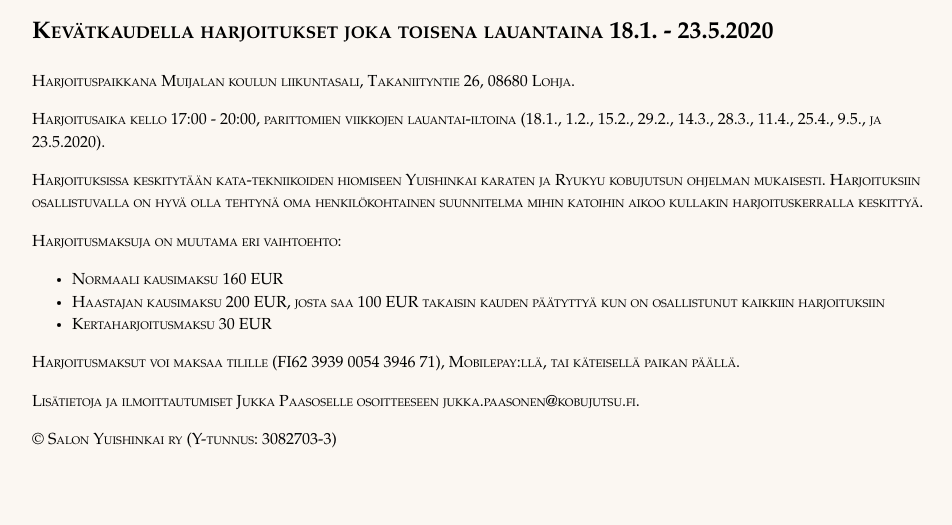
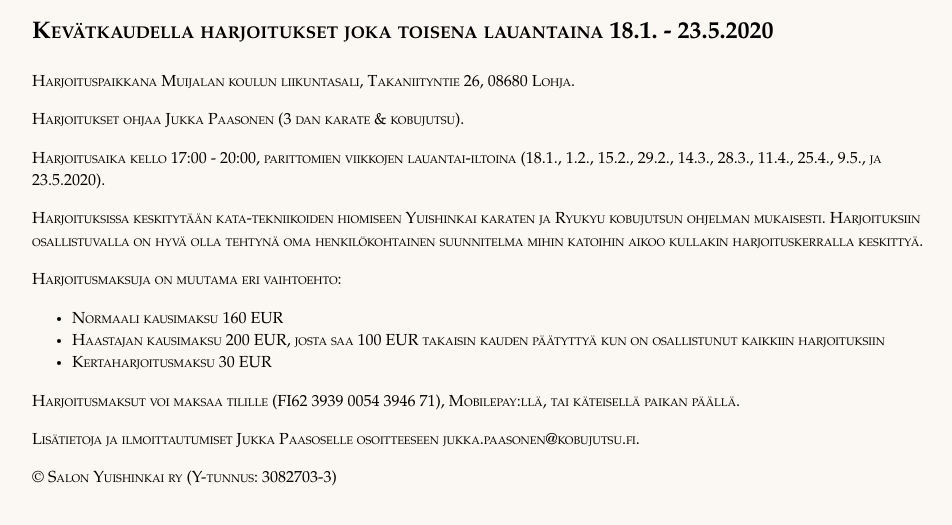
Before and after one commit to paazmaya/salo.kobujutsu.fi, a plain HTML site: page public/index.html in a window 1280 px wide. Shown: the part 201-726 px from the top of the page, without its empty margins (160-1112 px from the left). Drawn offline with Linux system fonts and the light colour scheme.

Commit message:
Who is teaching?

```diff
--- a/public/index.html
+++ b/public/index.html
@@ -55,6 +55,7 @@
     <section>
       <h2>Kevätkaudella harjoitukset joka toisena lauantaina 18.1. - 23.5.2020</h2>
       <p>Harjoituspaikkana Muijalan koulun liikuntasali, Takaniityntie 26, 08680 Lohja.</p>
+      <p>Harjoitukset ohjaa Jukka Paasonen (3 dan karate &amp; kobujutsu).</p>
       <p>Harjoitusaika kello 17:00 - 20:00, parittomien viikkojen lauantai-iltoina (18.1., 1.2., 15.2., 29.2., 14.3., 28.3., 11.4., 25.4., 9.5., ja 23.5.2020).</p>
       <p>Harjoituksissa keskitytään kata-tekniikoiden hiomiseen Yuishinkai karaten ja Ryukyu kobujutsun ohjelman mukaisesti.
         Harjoituksiin osallistuvalla on hyvä olla tehtynä oma henkilökohtainen suunnitelma mihin katoihin aikoo kullakin
```
